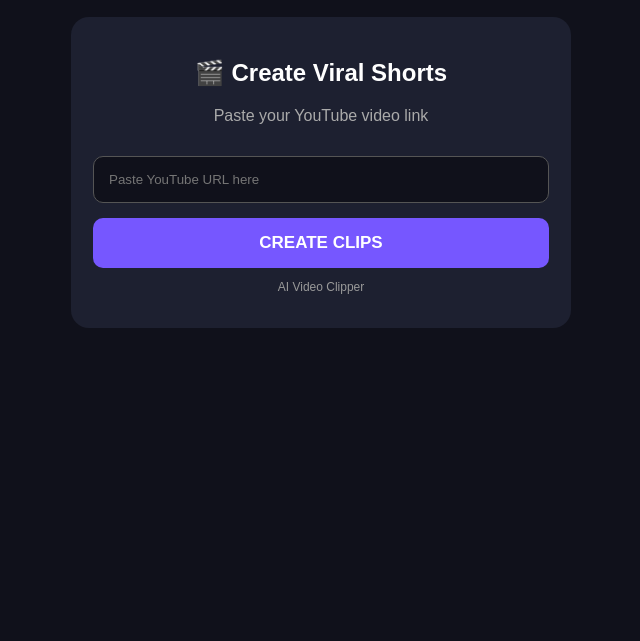
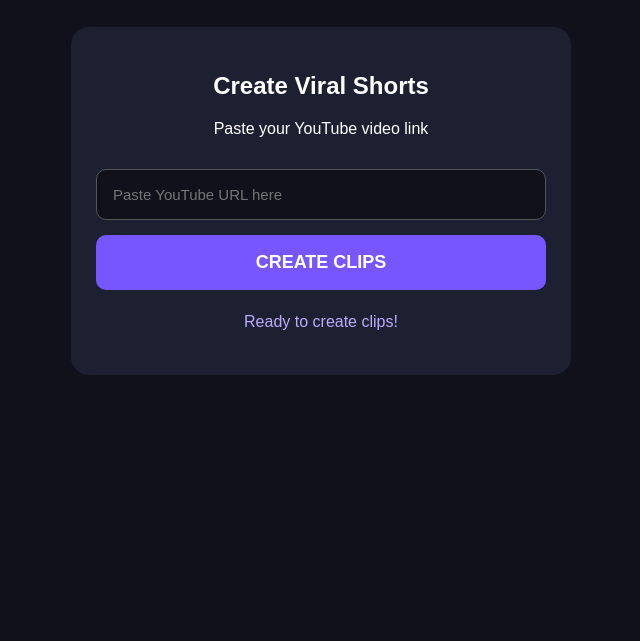
Before and after one commit to nk96804825-design/nk-ai-clipper, a plain HTML site: page index.html in a window 1280 px wide. Shown: the part 159-800 px from the top of the page, without its empty margins (319-959 px from the left). Drawn offline with Linux system fonts and the light colour scheme.

Commit message:
Update index.html

```diff
--- a/index.html
+++ b/index.html
@@ -6,47 +6,49 @@
 <meta name="viewport" content="width=device-width, initial-scale=1.0">
 <title>NK AI CLIPPER</title>
 <style>
-*{box-sizing:border-box}
 body{
  margin:0;
+ padding:25px 18px;
  background:#10111b;
  color:white;
- font-family:Arial,sans-serif;
- padding:25px 18px;
-}
-.container{
- max-width:500px;
- margin:50px auto;
+ font-family:Arial;
  text-align:center;
 }
+.container{max-width:500px;margin:55px auto}
 h1{color:#8b75ff;font-size:32px}
-p{color:#aaa}
 .box{
  background:#1d2030;
- padding:22px;
+ padding:25px;
  border-radius:18px;
- margin-top:25px;
+ margin-top:30px;
 }
 input{
  width:100%;
- padding:15px;
+ box-sizing:border-box;
+ padding:16px;
+ border-radius:10px;
  border:1px solid #555;
- border-radius:10px;
  background:#10111b;
  color:white;
+ font-size:15px;
  margin:15px 0;
 }
 button{
  width:100%;
- padding:15px;
+ padding:17px;
  border:0;
  border-radius:10px;
  background:#7657ff;
  color:white;
- font-size:17px;
+ font-size:18px;
  font-weight:bold;
+ cursor:pointer;
 }
-.note{font-size:12px;color:#999}
+#message{
+ margin-top:20px;
+ color:#bcaaff;
+ line-height:1.5;
+}
 </style>
 </head>
 <body>
@@ -54,27 +56,41 @@ button{
 <h1>NK AI CLIPPER</h1>
 <p>Your Personal AI Video Editor</p>
 <div class="box">
-<h2>🎬 Create Viral Shorts</h2>
+<h2>Create Viral Shorts</h2>
 <p>Paste your YouTube video link</p>
+
 <input id="video" type="url"
 placeholder="Paste YouTube URL here">
-<button onclick="startClip()">CREATE CLIPS</button>
-<p id="message" class="note">
-AI Video Clipper
-</p>
+
+<button type="button" id="create">
+CREATE CLIPS
+</button>
+
+<p id="message">Ready to create clips!</p>
 </div>
 </div>
+
 <script>
-function startClip(){
- const url=document.getElementById("video").value;
- const msg=document.getElementById("message");
+document.getElementById("create")
+.addEventListener("click", function(){
+
+ const url = document.getElementById("video").value.trim();
+ const message = document.getElementById("message");
+
+ if(!url){
+   message.textContent = "Please paste a YouTube link first!";
+   return;
+ }
+
  if(!url.includes("youtube.com") &&
- !url.includes("youtu.be")){
- msg.innerText="Please enter a valid YouTube link";
- return;
+    !url.includes("youtu.be")){
+   message.textContent = "Please enter a valid YouTube link!";
+   return;
  }
- msg.innerText="Link received! AI processing will be connected in the next step.";
-}
+
+ message.textContent =
+ "Success! Your YouTube link has been received. AI processing is not connected yet.";
+});
 </script>
 </body>
 </html>
```
